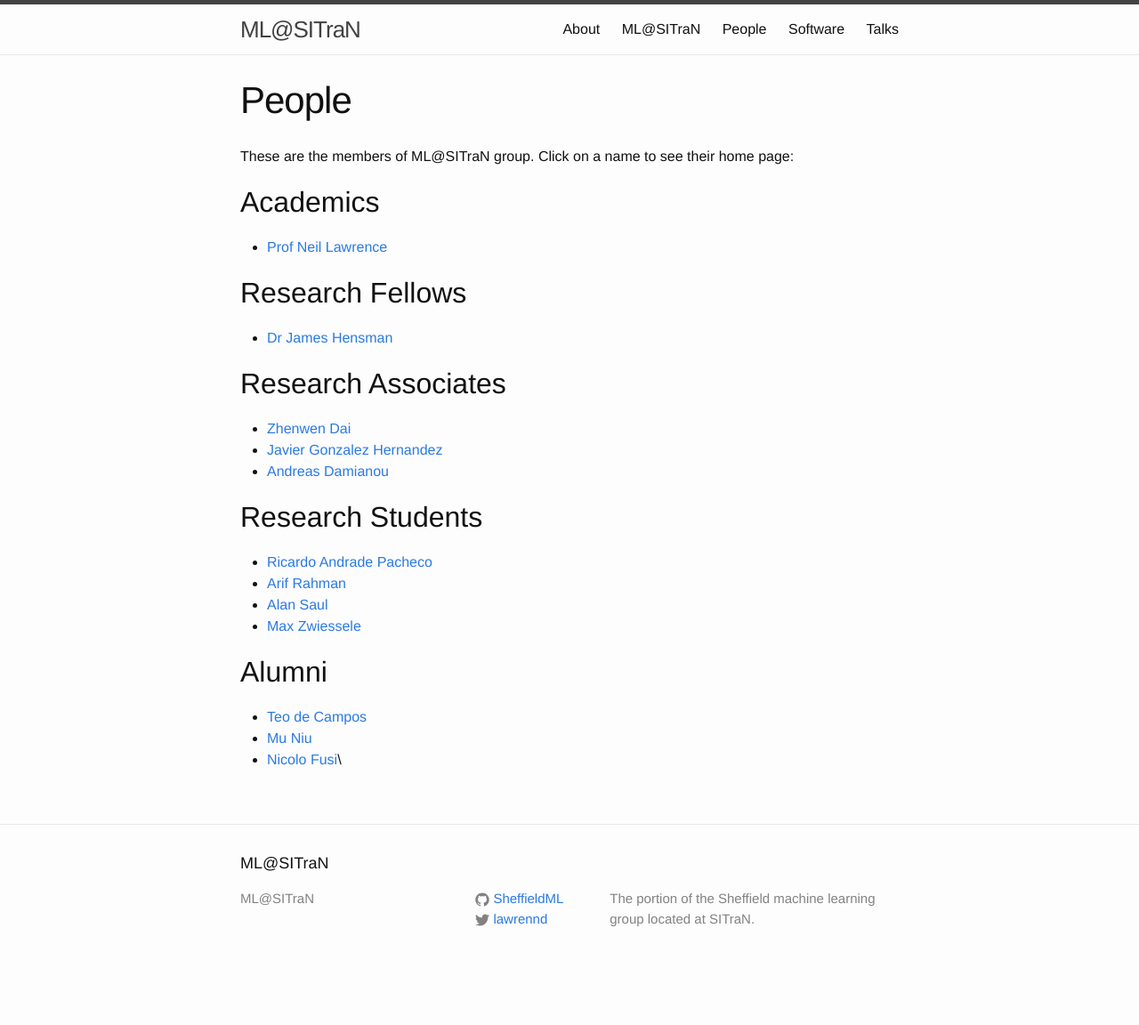
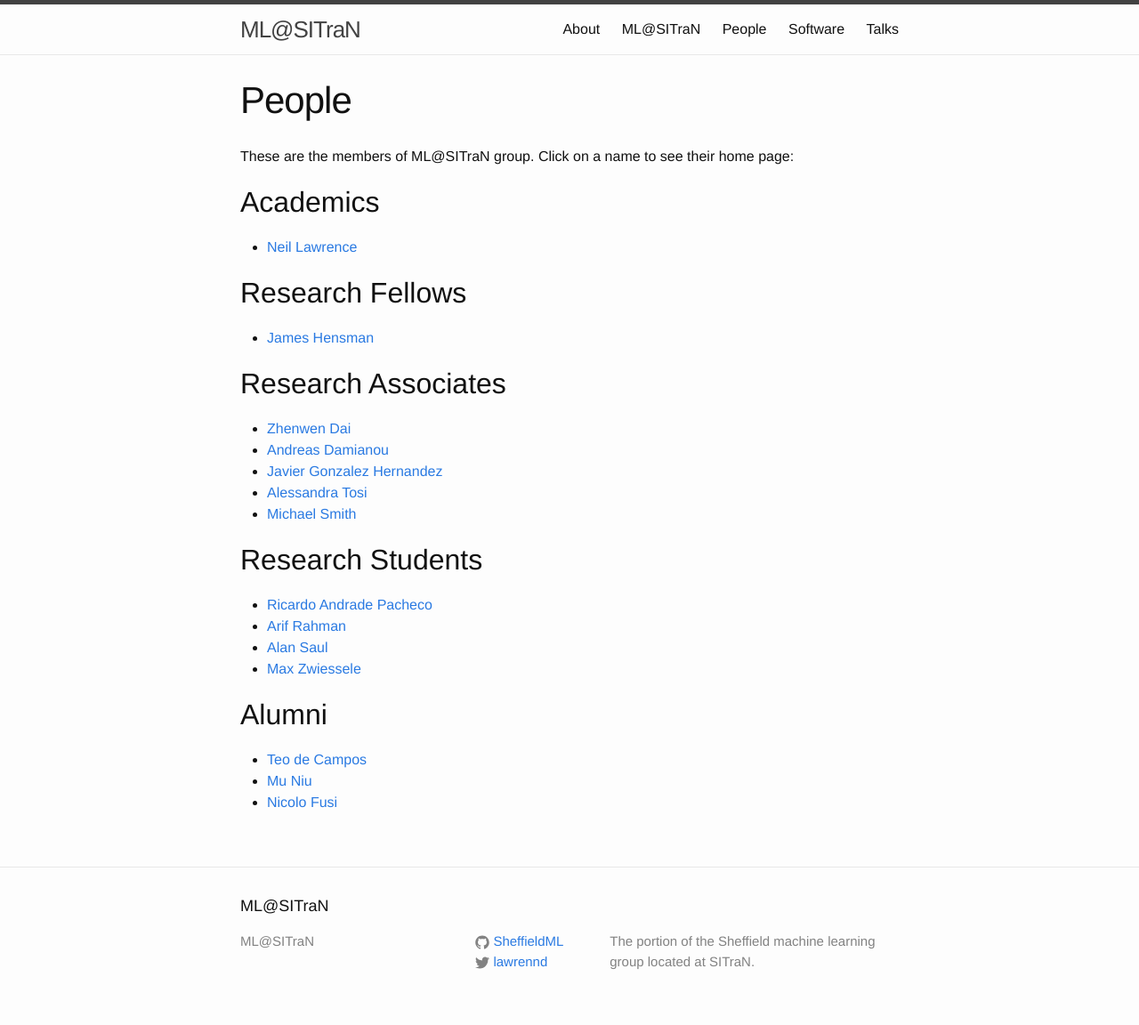
Before and after one commit to SheffieldML/sheffieldml.github.io, a Jekyll site: the page built from personnel.md, in a window 1280 px wide. Shown: the whole page at 89% size. Built offline with Jekyll 4.4.1, drawn with Linux system fonts in a browser that asks for light colours; before the commit the page ends 1104 px from its top, so only the background shows below that.

Commit message:
Update personnel.md

```diff
--- a/personnel.md
+++ b/personnel.md
@@ -8,23 +8,25 @@ These are the members of ML@SITraN group. Click on a name to see their
 home page:
 
 ## Academics
-- [Prof Neil Lawrence](http://inverseprobability.com/)
+- [Neil Lawrence](http://inverseprobability.com/)
 
 ## Research Fellows
 
-- [Dr James Hensman](http://staffwww.dcs.shef.ac.uk/people/J.Hensman/)
+- [James Hensman](http://staffwww.dcs.shef.ac.uk/people/J.Hensman/)
 
 ## Research Associates
 
 - [Zhenwen Dai](http://www.dcs.shef.ac.uk/cgi-bin/makeperson?Z.Dai)
-- [Javier Gonzalez Hernandez](http://www.dcs.shef.ac.uk/cgi-bin/makeperson?J.Gonzalez_Hernandez)
-- [Andreas Damianou](http://www.dcs.shef.ac.uk/cgi-bin/makeperson?A.Damianou)
+- [Andreas Damianou](http://staffwww.dcs.sheffield.ac.uk/people/A.Damianou/index.html)
+- [Javier Gonzalez Hernandez](http://javiergonzalezh.github.io/)
+- [Alessandra Tosi](http://www.cs.upc.edu/~atosi/)
+- [Michael Smith](http://www.michaeltsmith.org.uk/)
 
 ## Research Students
 
 - [Ricardo Andrade Pacheco](http://www.dcs.shef.ac.uk/cgi-bin/makeperson?R.Andrade_Pacheco)
 - [Arif Rahman](http://www.dcs.shef.ac.uk/cgi-bin/makeperson?M.Rahman)
-- [Alan Saul](http://www.dcs.shef.ac.uk/cgi-bin/makeperson?A.Saul)
+- [Alan Saul](http://www.alansaul.com/)
 - [Max Zwiessele](http://staffwww.dcs.sheffield.ac.uk/people/M.Zwiessele/)
 
 
@@ -32,4 +34,4 @@ home page:
 
 - [Teo de Campos](http://www.dcs.shef.ac.uk/cgi-bin/makeperson?T.deCampos)
 - [Mu Niu](http://www.dcs.shef.ac.uk/cgi-bin/makeperson?M.Niu)
-- [Nicolo Fusi](http://www.dcs.shef.ac.uk/cgi-bin/makeperson?N.Fusi)\
+- [Nicolo Fusi](http://nicolofusi.com/)
```
